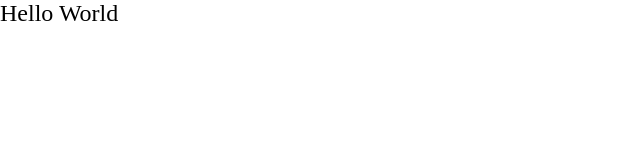
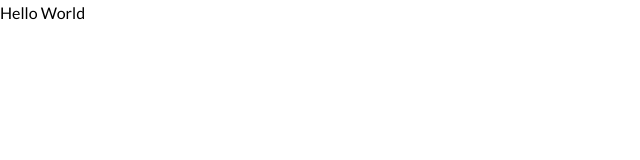
Before and after one commit to leopard-work/MDShop, a React (Vite) app: page / in a window 1280 px wide. Shown: the top 160 px of the page, without its empty margins (0-640 px from the left). Built offline with nearby package versions, Linux system fonts and the light colour scheme.

Commit message:
feat: adding base styles

```diff
--- a/src/scss/_base.scss
+++ b/src/scss/_base.scss
@@ -1,3 +1,120 @@
+@import url('https://fonts.googleapis.com/css2?family=Lato:ital,wght@0,400;0,700;0,900;1,400;1,700;1,900&family=Ubuntu:wght@700&display=swap');
+
 :root {
+  --font-primary: 'Lato', sans-serif;
+  --font-secondary: 'Ubuntu', sans-serif;
+  --color-white: rgba(255 255 255 / 100%);
+  --color-primary: rgba(23 105 106 / 100%);
+  --color-success: rgba(3 206 164 / 100%);
+  --color-danger: rgba(255 66 66 / 100%);
+  --color-warning: rgba(248 152 40 / 100%);
+  --color-info: rgba(90 13 252 / 100%);
+  --color-gray-900: rgba(30 33 44 / 100%);
+  --color-gray-800: rgba(66 69 81 / 100%);
+  --color-gray-700: rgba(120 122 128 / 100%);
+  --color-gray-600: rgba(154 156 165 / 100%);
+  --color-gray-500: rgba(179 183 188 / 100%);
+  --color-gray-400: rgba(215 218 221 / 100%);
+  --color-gray-300: rgba(229 232 237 / 100%);
+  --color-gray-200: rgba(244 245 246 / 100%);
+  --color-gray-100: rgba(249 249 249 / 100%);
+  --animate-primary: all 0.3s;
+  --shadow-small:  0px 4px 4px rgb(30 33 44 / 3%), 0px 12px 10px rgb(154 156 165 / 4%), 0px 30px 24px rgb(154 156 165 / 5%), 0px 80px 80px rgb(154 156 165 / 8%);
+  --shadow-regular:  0px 4px 4px rgb(30 33 44 / 5%), 0px 12px 10px rgb(154 156 165 / 8%), 0px 30px 24px rgb(154 156 165 / 10%), 0px 80px 80px rgb(154 156 165 / 16%);
+  --shadow-large:  0px 4px 4px rgb(30 33 44 / 5%), 0px 12px 10px rgb(30 33 44 / 8%), 0px 26px 24px rgb(30 33 44 / 10%), 0px 60px 80px rgb(30 33 44 / 16%);
+}
+
+@mixin text-h1 {
+  font-size: 46px;
+  line-height: 130%;
+}
+
+@mixin text-h2 {
+  font-size: 31px;
+  line-height: 130%;
+}
+
+@mixin text-h3 {
+  font-size: 28px;
+  line-height: 150%;
+}
+
+@mixin text-h4 {
   font-size: 24px;
+  line-height: 130%;
 }
+
+@mixin text-h5 {
+  font-size: 20px;
+  line-height: 130%;
+}
+
+@mixin text-h6 {
+  font-size: 16px;
+  line-height: 150%;
+}
+
+@mixin text-display-h1 {
+  font-size: 72px;
+  line-height: 130%;
+}
+
+@mixin text-display-h2 {
+  font-size: 64px;
+  line-height: 130%;
+}
+
+@mixin text-display-h3 {
+  font-size: 56px;
+  line-height: 130%;
+}
+
+@mixin text-display-h4 {
+  font-size: 48px;
+  line-height: 130%;
+}
+
+@mixin text-lead {
+  font-size: 20px;
+  line-height: 150%;
+}
+
+@mixin text-large {
+  font-size: 18px;
+  line-height: 150%;
+}
+
+@mixin text-base {
+  font-size: 16px;
+  line-height: 160%;
+}
+
+@mixin text-small {
+  font-size: 14px;
+  line-height: 150%;
+}
+
+@mixin text-extrasmall {
+  font-size: 12px;
+  line-height: 150%;
+}
+
+@mixin text-extraextrasmall {
+  font-size: 10px;
+  line-height: 150%;
+}
+
+* {
+  font-family: var(--font-primary);
+  box-sizing: border-box;
+
+  @include text-base;
+}
+
+::placeholder {
+  color: var(--gray-600);
+}
+
+strong {
+  font-weight: 700;
+}
```
Also changed, not shown: .stylelintrc.json.
